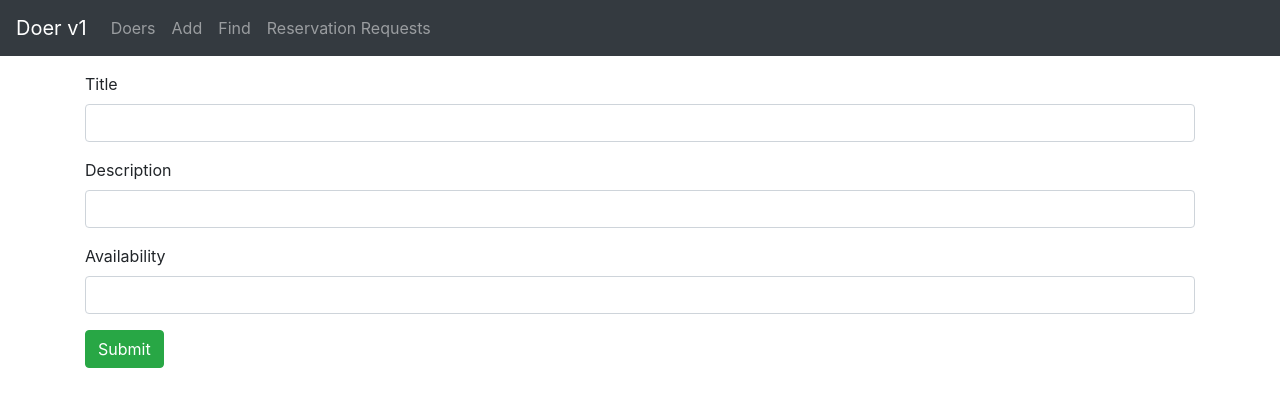
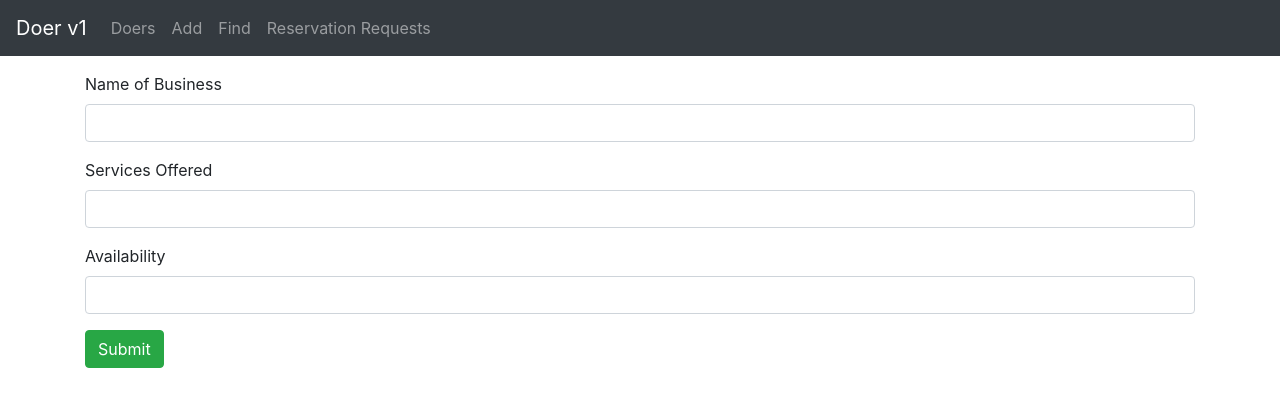
Before and after one commit to fsnooruddin/doer_backend, a React (Create React App) app in the folder doer-product-crud-app/react-crud-web-api/: page /add in a window 1280 px wide. Shown: the top 406 px of the page. Built offline with nearby package versions, Linux system fonts and the light colour scheme.

Commit message:
cleaning up table size

```diff
--- a/doer-product-crud-app/react-crud-web-api/src/components/add-tutorial.component.js
+++ b/doer-product-crud-app/react-crud-web-api/src/components/add-tutorial.component.js
@@ -89,7 +89,7 @@ export default class AddTutorial extends Component {
         ) : (
           <div>
             <div className="form-group">
-              <label htmlFor="title">Title</label>
+              <label htmlFor="title">Name of Business</label>
               <input
                 type="text"
                 className="form-control"
@@ -102,7 +102,7 @@ export default class AddTutorial extends Component {
             </div>
 
             <div className="form-group">
-              <label htmlFor="description">Description</label>
+              <label htmlFor="description">Services Offered</label>
               <input
                 type="text"
                 className="form-control"
--- a/doer-product-crud-app/react-crud-web-api/src/components/reservations-find.component.js
+++ b/doer-product-crud-app/react-crud-web-api/src/components/reservations-find.component.js
@@ -233,10 +233,7 @@ getJSDateTime(mysqlDateTime)
 
     return (
       <div className="list row">
-
-        <div className="col-md-6">
           <h4>{"Pending Reservation Requests: "}</h4>
-
           <table className="doers-table">
           <thead>
            <tr>
@@ -259,7 +256,6 @@ getJSDateTime(mysqlDateTime)
               ))}
               </tbody>
           </table>
-        </div>
         <br />
         <div>
         </div>
```
